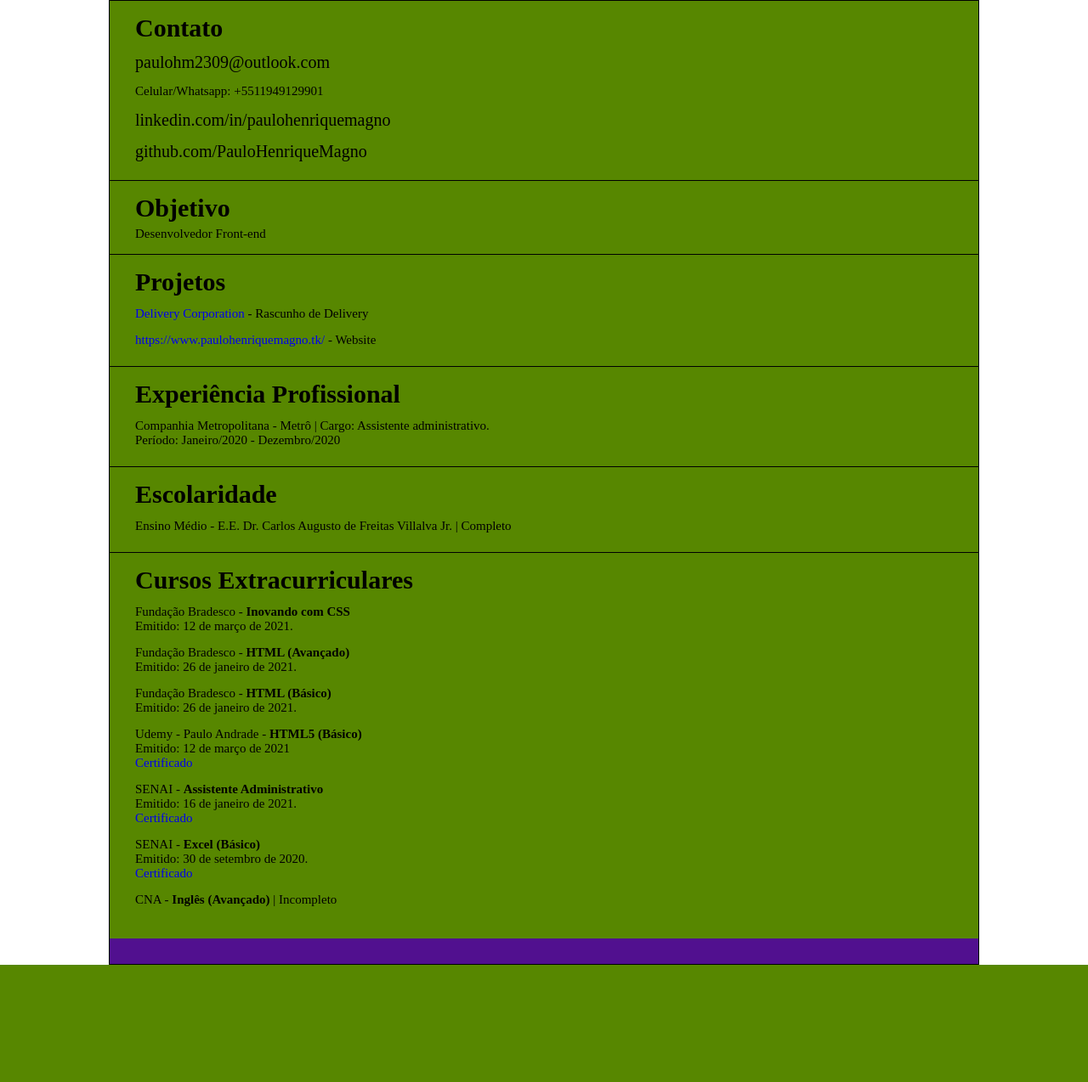
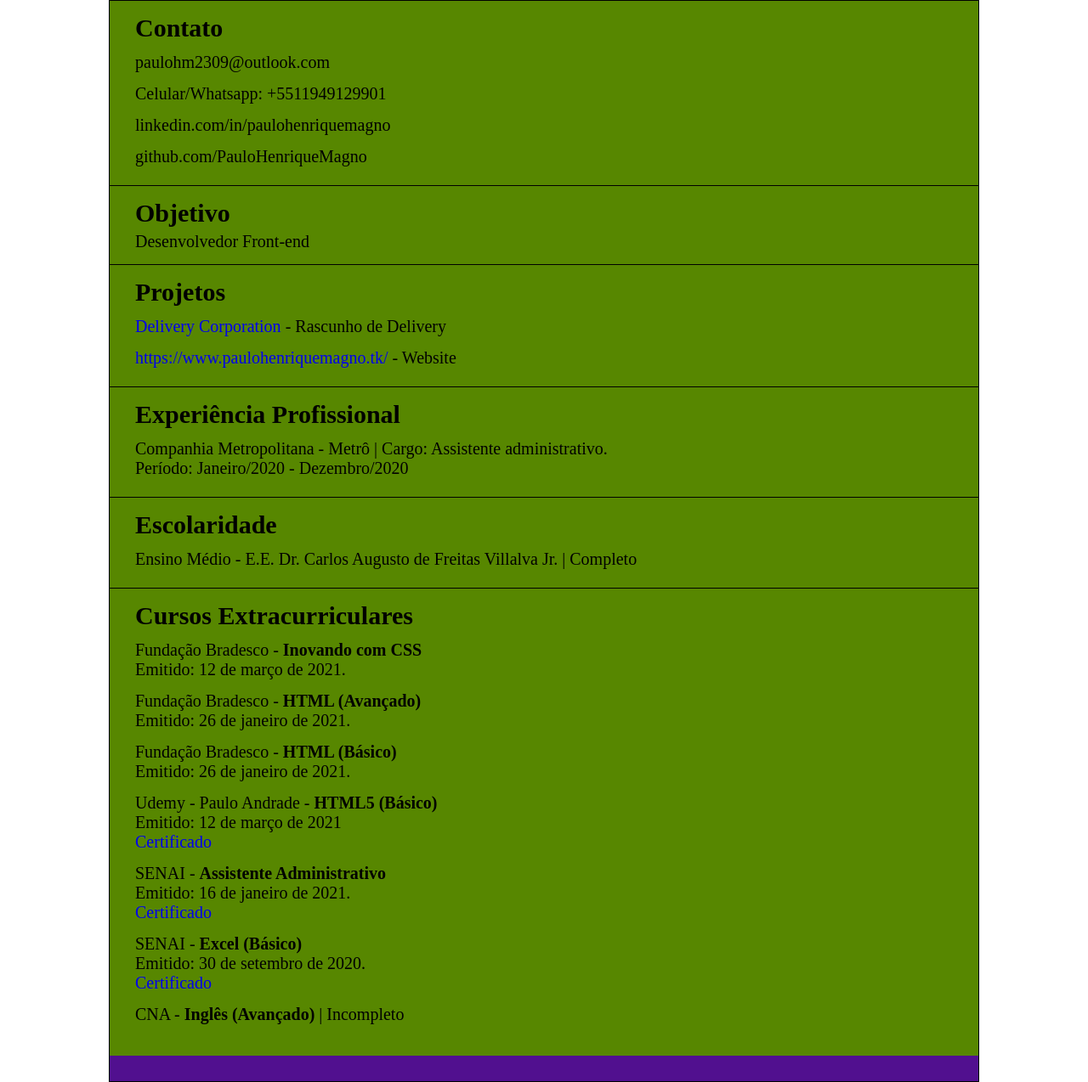
Before and after one commit to PauloHenriqueMagno/Curriculo, a PHP site: page /curriculo.html in a window 1280 px wide. Shown: the part 75-1349 px from the top of the page at 85% size. Before the commit the page ends 1211 px from the top, so only its background shows below. Run offline with PHP 8.4, Linux system fonts and the light colour scheme.

Commit message:
Update Curriculo.css

```diff
--- a/Curriculo.css
+++ b/Curriculo.css
@@ -70,7 +70,7 @@ footer{
 	.all section ul li{
 		font-size: var(--font-size);
 	}
-	section p{
+	.all section p{
 		font-size: var(--font-size);
 	}
 	.all .header h1, h2{
```
